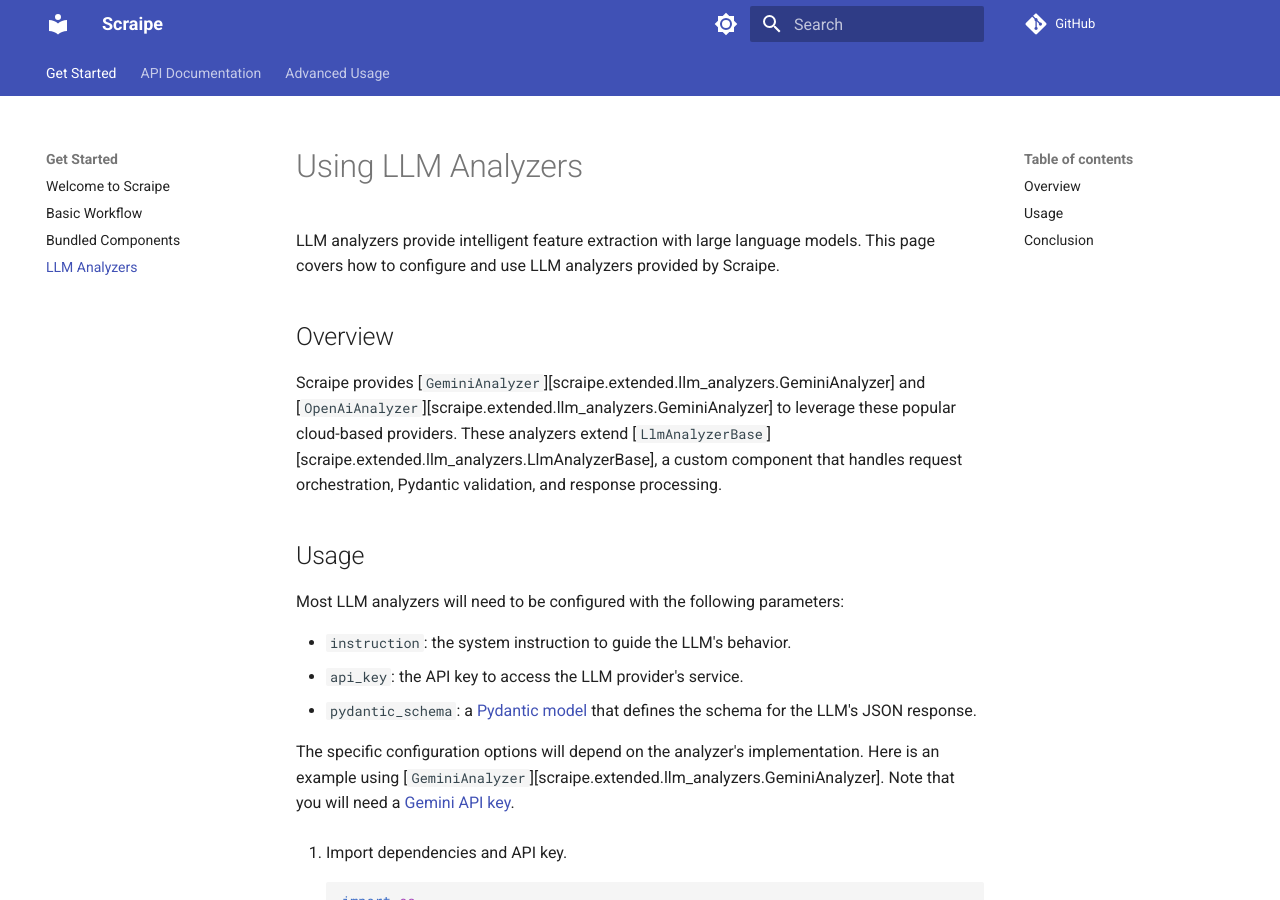
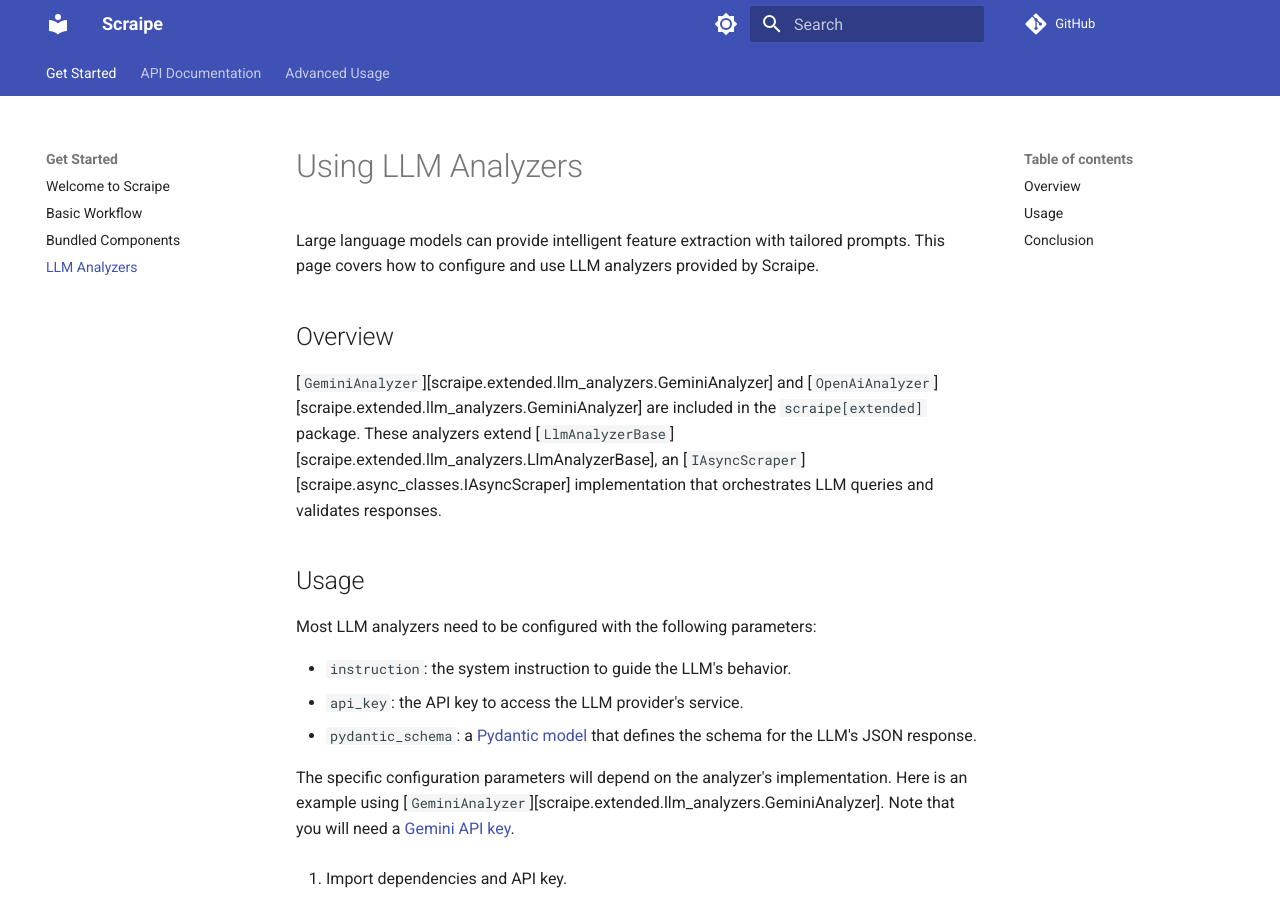
Before and after one commit to SnpM/scraipe, an MkDocs documentation site: the page built from docs/get_started/using_llm_analyzers.md, in a window 1280 px wide and 900 px high. Built offline with MkDocs 1.6.1 and Material for MkDocs 9.7.7, drawn with Linux system fonts in a browser that asks for light colours; comment, search, counter and statistics services are not loaded; some of the changed text lies outside the part shown.

Commit message:
Update docs

```diff
--- a/docs/get_started/using_llm_analyzers.md
+++ b/docs/get_started/using_llm_analyzers.md
@@ -1,20 +1,20 @@
 # Using LLM Analyzers
 
-LLM analyzers provide intelligent feature extraction with large language models. This page covers how to configure and use LLM analyzers provided by Scraipe.
+Large language models can provide intelligent feature extraction with tailored prompts. This page covers how to configure and use LLM analyzers provided by Scraipe.
 
 ## Overview
 
-Scraipe provides [`GeminiAnalyzer`][scraipe.extended.llm_analyzers.GeminiAnalyzer] and [`OpenAiAnalyzer`][scraipe.extended.llm_analyzers.GeminiAnalyzer] to leverage these popular cloud-based providers. These analyzers extend [`LlmAnalyzerBase`][scraipe.extended.llm_analyzers.LlmAnalyzerBase], a custom component that handles request orchestration, Pydantic validation, and response processing.
+[`GeminiAnalyzer`][scraipe.extended.llm_analyzers.GeminiAnalyzer] and [`OpenAiAnalyzer`][scraipe.extended.llm_analyzers.GeminiAnalyzer] are included in the `scraipe[extended]` package. These analyzers extend [`LlmAnalyzerBase`][scraipe.extended.llm_analyzers.LlmAnalyzerBase], an [`IAsyncScraper`][scraipe.async_classes.IAsyncScraper] implementation that orchestrates LLM queries and validates responses.
 
 ## Usage
 
-Most LLM analyzers will need to be configured with the following parameters:
+Most LLM analyzers need to be configured with the following parameters:
 
 - `instruction`: the system instruction to guide the LLM's behavior.
 - `api_key`: the API key to access the LLM provider's service.
 - `pydantic_schema`: a [Pydantic model](https://docs.pydantic.dev/latest/concepts/models/) that defines the schema for the LLM's JSON response.
 
-The specific configuration options will depend on the analyzer's implementation. Here is an example using [`GeminiAnalyzer`][scraipe.extended.llm_analyzers.GeminiAnalyzer]. Note that you will need a [Gemini API key](https://ai.google.dev/gemini-api/docs/api-key).
+The specific configuration parameters will depend on the analyzer's implementation. Here is an example using [`GeminiAnalyzer`][scraipe.extended.llm_analyzers.GeminiAnalyzer]. Note that you will need a [Gemini API key](https://ai.google.dev/gemini-api/docs/api-key).
 
 1. Import dependencies and API key.
 
```
Also changed, not shown: other parts of docs/get_started/using_llm_analyzers.md (+3 -3 lines), docs/get_started/bundled_components.md (+3 -6 lines).
